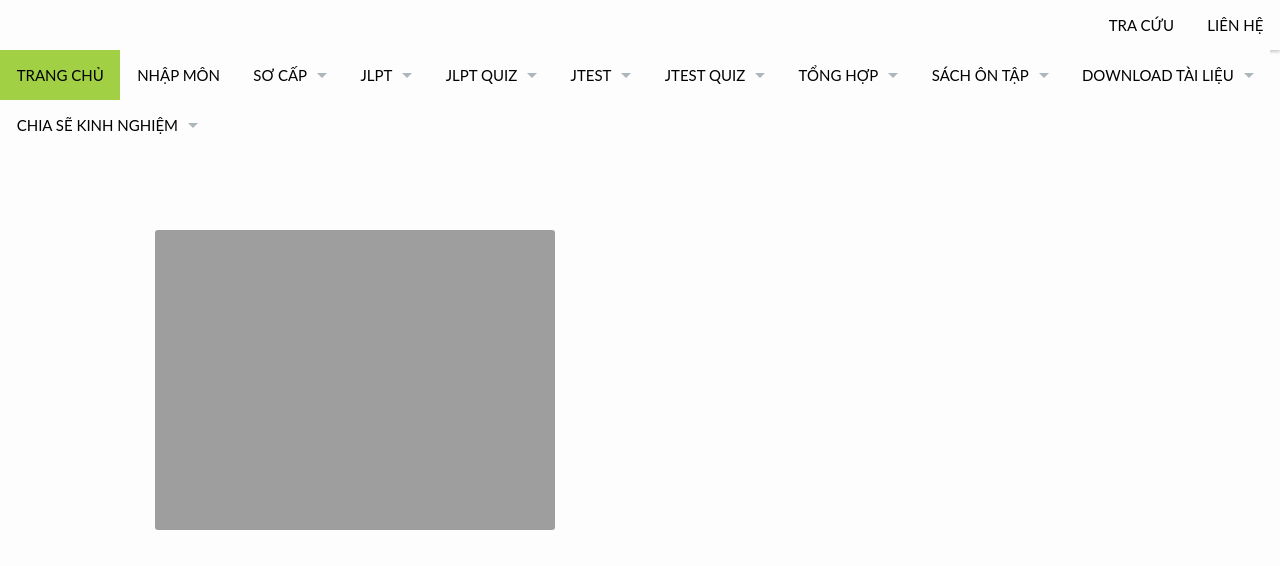
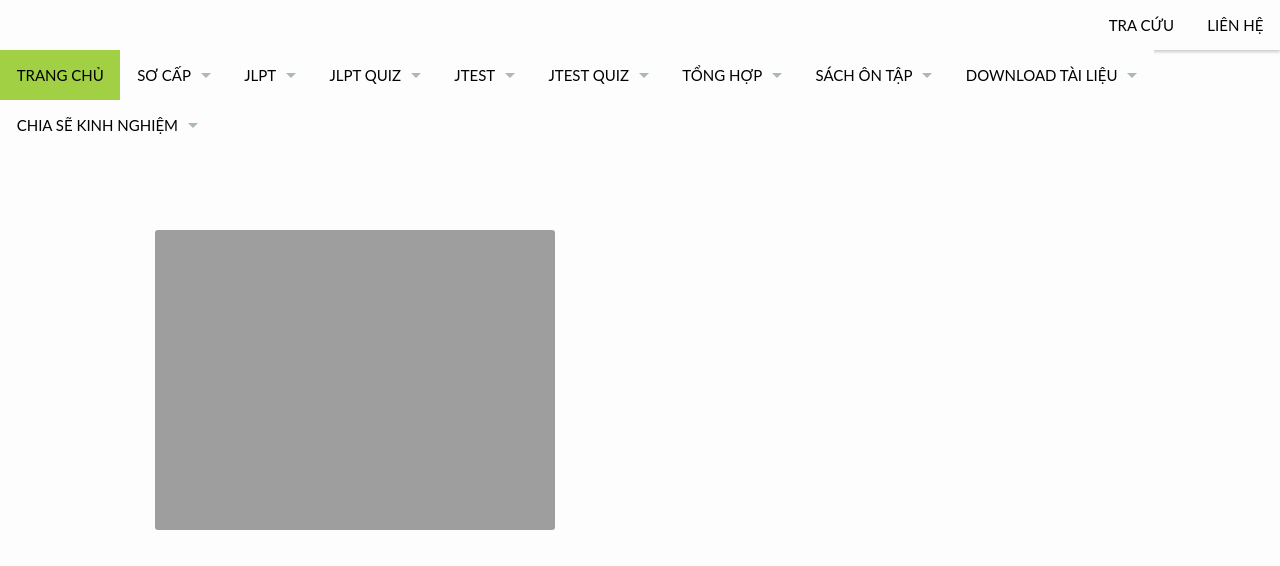
Before and after one commit to cauhoijlpt/cauhoijlpt, a Jekyll site: the page built from pages/pages-root-folder/index.md, in a window 1280 px wide and 900 px high, cut to the strip 0-566 px from the top of the window. Built offline with Jekyll 4.4.1, drawn with Linux system fonts in a browser that asks for light colours.

Commit message:
Update navigation.yml

```diff
--- a/_data/navigation.yml
+++ b/_data/navigation.yml
@@ -2,11 +2,9 @@
   url: "/"
   side: left
 
-- title: "Nhập môn"
+- title: "Sơ cấp"
   url: "/getting-started/"
   side: left
-
-- title: "Sơ cấp"
   url: "/design/"
   side: left
   dropdown:
```
